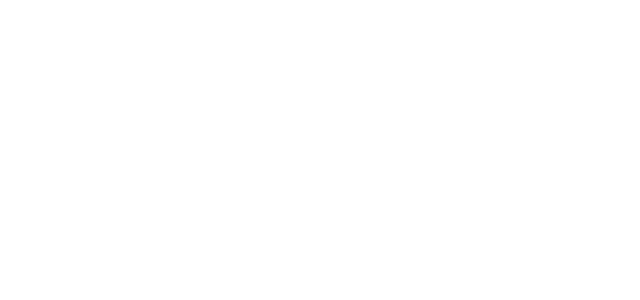
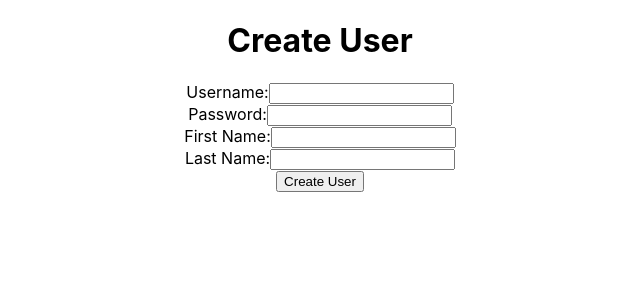
Before and after one commit to GianIraLariosa/metro, a React (Create React App) app: page /register in a window 1280 px wide. Before the commit this address had no page. Shown: the top 300 px of the page, without its empty margins (320-960 px from the left). Built offline with nearby package versions, Linux system fonts and the light colour scheme.

Commit message:
added things to register

```diff
--- a/src/App.js
+++ b/src/App.js
@@ -5,6 +5,7 @@
 import Organizer from './Organizer';
 import Login from './login'
 import Create_Event from './create_event';
+import CreateUser from './Create_user';
 
 function App() {
   const [user_id, setUserid] = useState('');
@@ -19,6 +20,7 @@
           <Route path='/' element={<Login setUserid={setUserid} setAdminid={setAdminid} setOrgid={setOrgid}/>} />
           <Route path="/organizer" element={<Organizer organizer_id={organizer_id}/>} />
           <Route path='/organizer/create_event' element={<Create_Event organizer_id={organizer_id}/>} />
+          <Route path='/register' element={<CreateUser/>}/>
         </Routes>
       </BrowserRouter>
     </div>
--- /dev/null
+++ b/src/Create_user.js
@@ -0,0 +1,89 @@
+import React, { useState } from 'react';
+import axios from 'axios'; // Import Axios
+import './App.css';
+
+function CreateUser() {
+  const [username, setUsername] = useState('');
+  const [password, setPassword] = useState('');
+  const [firstname, setFirstname] = useState('');
+  const [lastname, setLastname] = useState('');
+  const [message, setMessage] = useState('');
+
+  const handleCreateUser = async (e) => {
+    e.preventDefault();
+
+    // Send user data to the backend using Axios POST request
+    try {
+      const response = await axios.post('http://localhost/metro events/create_user.php', {
+        action: 'create_update',
+        name: username,
+        password: password,
+        firstname: firstname,
+        lastname: lastname,
+      });
+
+      setMessage(response.data); // Assuming the PHP script echoes a message
+
+      // Clear form fields after successful submission
+      setUsername('');
+      setPassword('');
+      setFirstname('');
+      setLastname('');
+    } catch (error) {
+      console.error('Error:', error);
+      setMessage('An error occurred. Please try again later.');
+    }
+  };
+
+  return (
+    <div className="App">
+      <h1>Create User</h1>
+      <form onSubmit={handleCreateUser}>
+        <label>
+          Username:
+          <input
+            type="text"
+            value={username}
+            onChange={(e) => setUsername(e.target.value)}
+            required
+          />
+        </label>
+        <br />
+        <label>
+          Password:
+          <input
+            type="password"
+            value={password}
+            onChange={(e) => setPassword(e.target.value)}
+            required
+          />
+        </label>
+        <br />
+        <label>
+          First Name:
+          <input
+            type="text"
+            value={firstname}
+            onChange={(e) => setFirstname(e.target.value)}
+            required
+          />
+        </label>
+        <br />
+        <label>
+          Last Name:
+          <input
+            type="text"
+            value={lastname}
+            onChange={(e) => setLastname(e.target.value)}
+            required
+          />
+        </label>
+        <br />
+        <button type="submit">Create User</button>
+      </form>
+      <p>{message}</p>
+    </div>
+  );
+}
+
+export default CreateUser;
--- a/src/login.js
+++ b/src/login.js
@@ -64,6 +64,7 @@
           <br />
           <button type="submit">Login</button>
         </form>
+        <button onClick={navigate()}>Register</button>
         <p>{message}</p>
         </div>
     );
```
